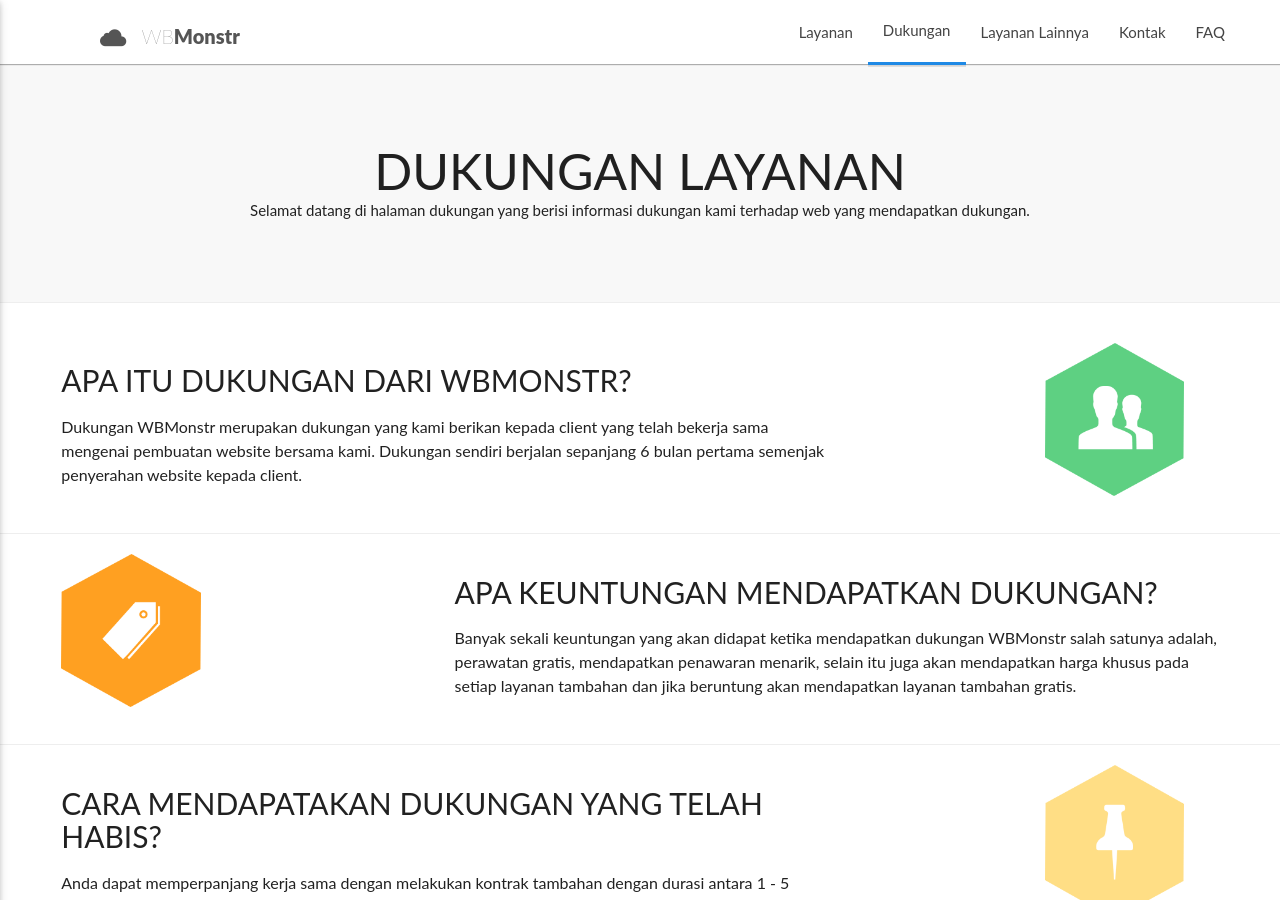
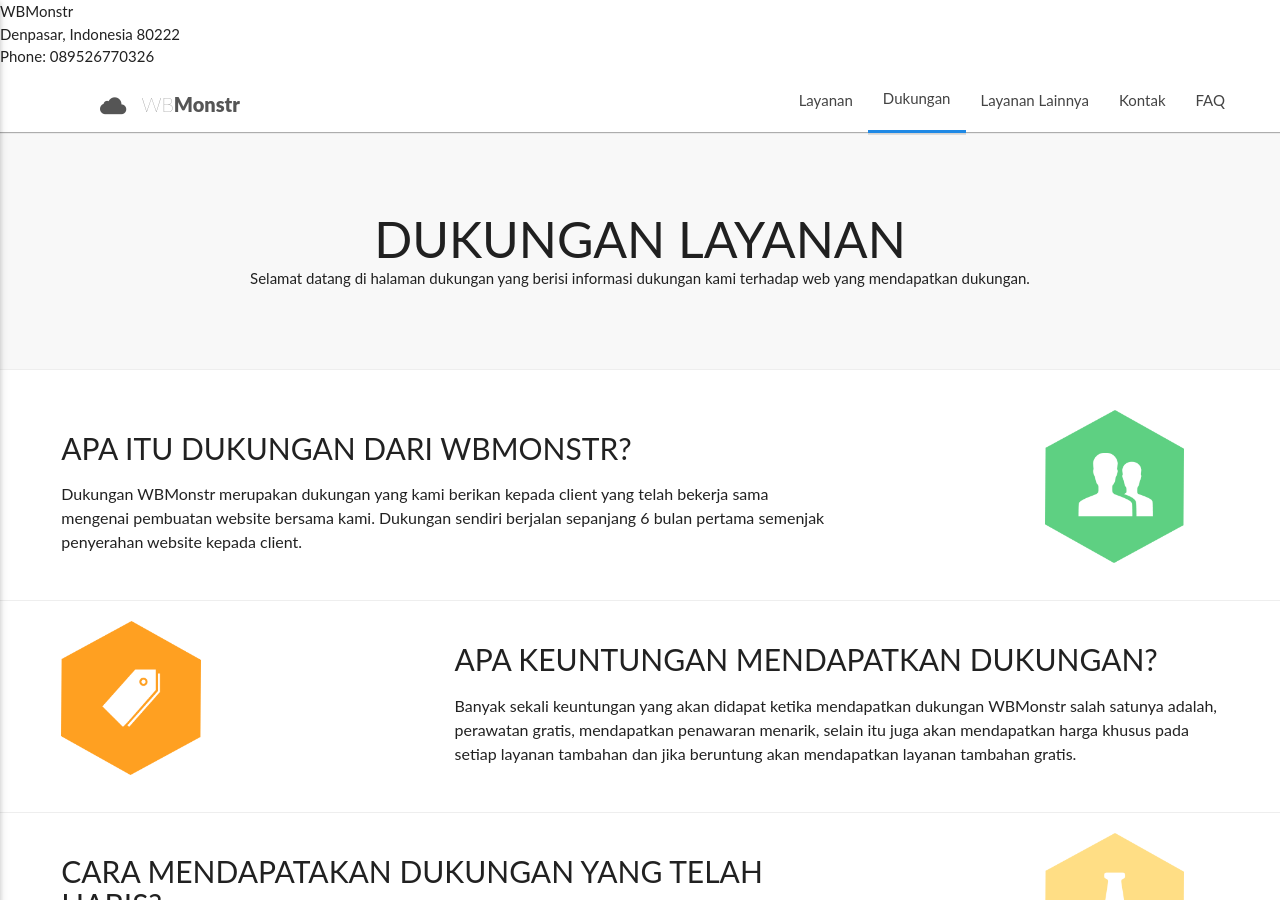
Before and after one commit to wbmonstr/wbmonstr.github.io, a Jekyll site: the page built from dukungan.html, in a window 1280 px wide and 900 px high. Built offline with Jekyll 4.4.1, drawn with Linux system fonts in a browser that asks for light colours; some web fonts are replaced.

Commit message:
fix schema

```diff
--- a/_includes/schema.html
+++ b/_includes/schema.html
@@ -1,19 +1,29 @@
+<div itemscope itemtype="http://schema.org/LocalBusiness">
+    <span itemprop="name">WBMonstr</span>
+    <div itemprop="address" itemscope itemtype="http://schema.org/PostalAddress">
+        <span itemprop="streetAddress"></span>
+        <span itemprop="addressLocality">Denpasar</span>,
+        <span itemprop="addressRegion">Indonesia</span>
+        <span itemprop="postalCode">80222</span>
+    </div>
+    Phone: <span itemprop="telephone">089526770326</span>
+</div>
 <script type="application/ld+json">
 {
     "@context": "http://schema.org",
-    "@type": "LocalBusiness",
+    "@type": "Organization",
     "legalName": "WBMonstr",
     "url": "http://elitesem.com/",
     "contactPoint": [{
         "@type": "ContactPoint",
-        "telephone": "089526770326",
+        "telephone": "+6289526770326",
         "contactType": "customer service"
-    }]
-    "logo": "https:/wbmonstr.github.io/apple-icon-180x180.png",
+    }],
+    "logo": "https://wbmonstr.github.io/apple-icon-180x180.png",
     "sameAs": ["http://www.facebook.com/wbmonstr",
         "http://www.twitter.com/wbmonstr",
         "http://plus.google.com/+wbmonstr",
-        "https://www.youtube.com/user/wbmonstr",
+        "https://www.youtube.com/user/wbmonstr"
     ]
 }
 </script>
```
